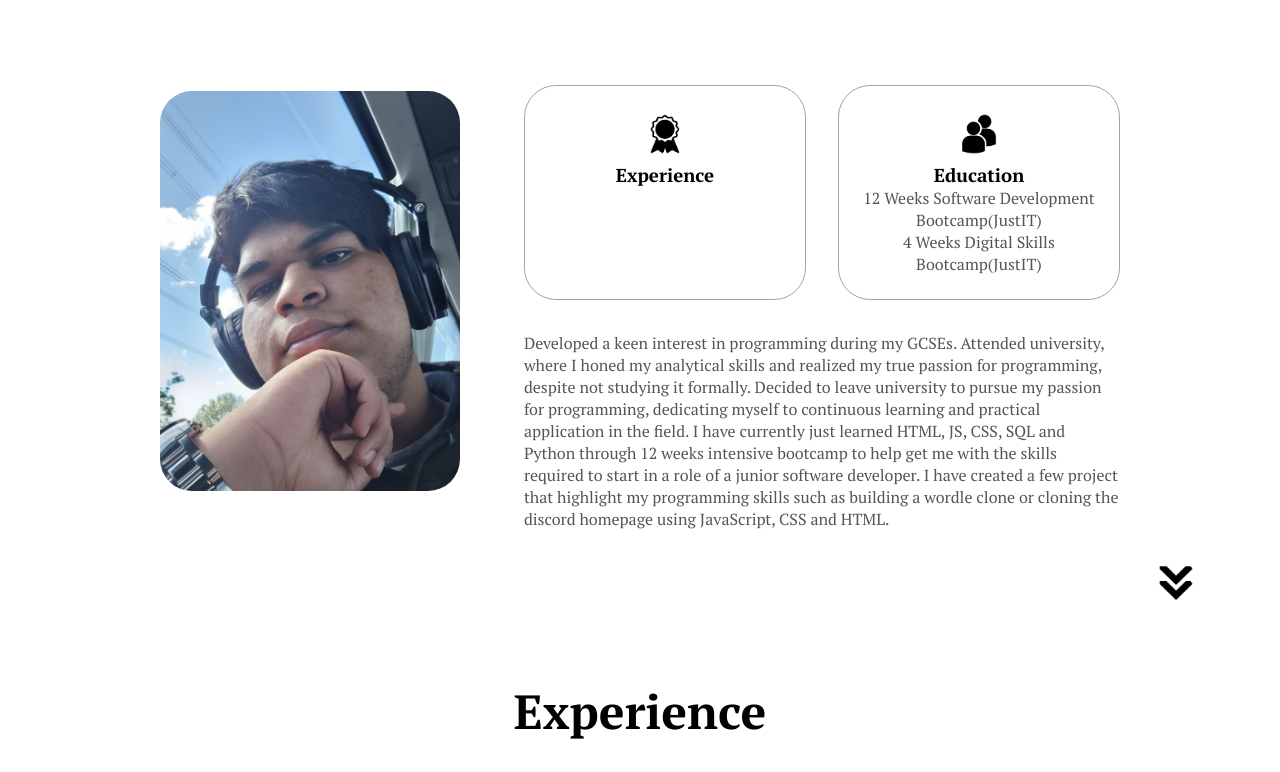
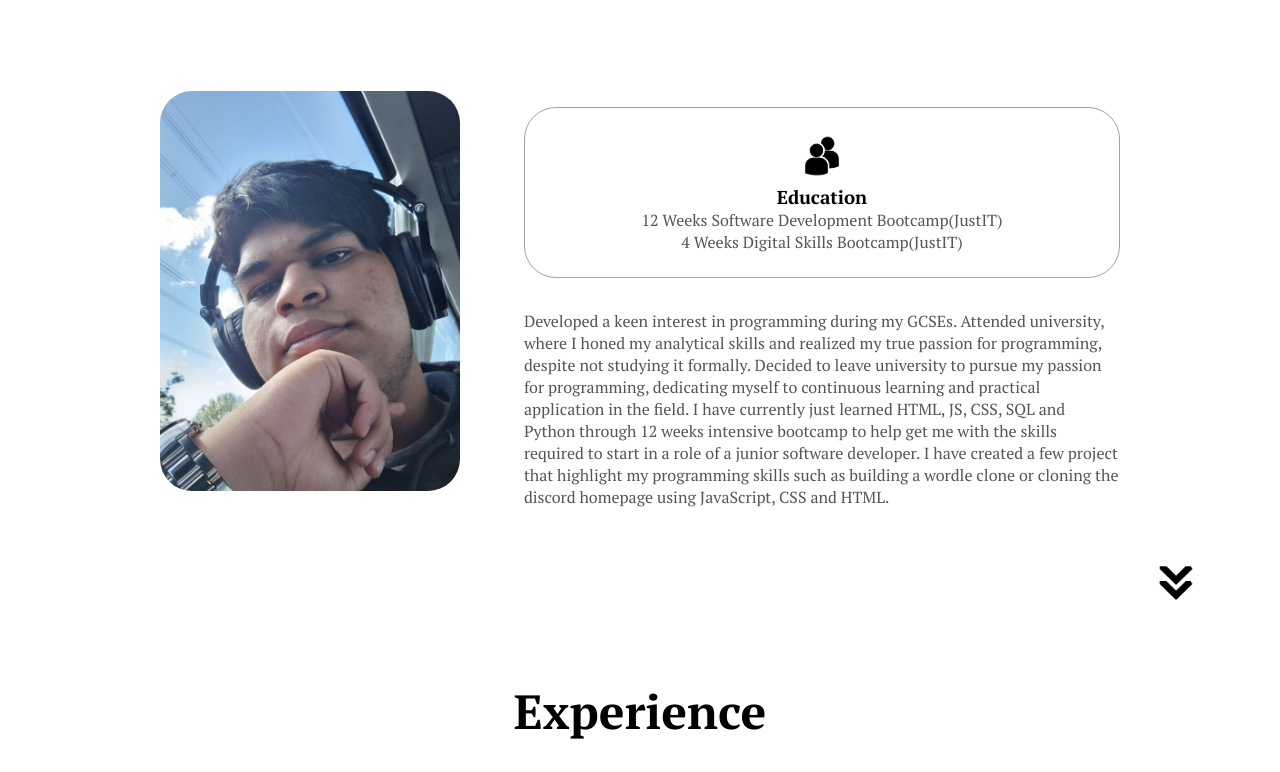
Before and after one commit to JonSalves/Portfolio_Website, a plain HTML site: page index.html in a window 1280 px wide. Shown: the part 1001-1773 px from the top of the page. Drawn offline with Linux system fonts and the light colour scheme.

Commit message:
Update index.html

```diff
--- a/index.html
+++ b/index.html
@@ -86,7 +86,7 @@
         </div>
         <div class="about_details_container">
           <div class="about_containers">
-            <div class="details_container">
+            <!-- <div class="details_container">
               <img
                 src="./assets/experience.png"
                 alt="Experience icon"
@@ -94,7 +94,7 @@
               />
               <h3>Experience</h3>
               <p><br /></p>
-            </div>
+            </div> -->
             <div class="details_container">
               <img
                 src="./assets/education.png"
```
